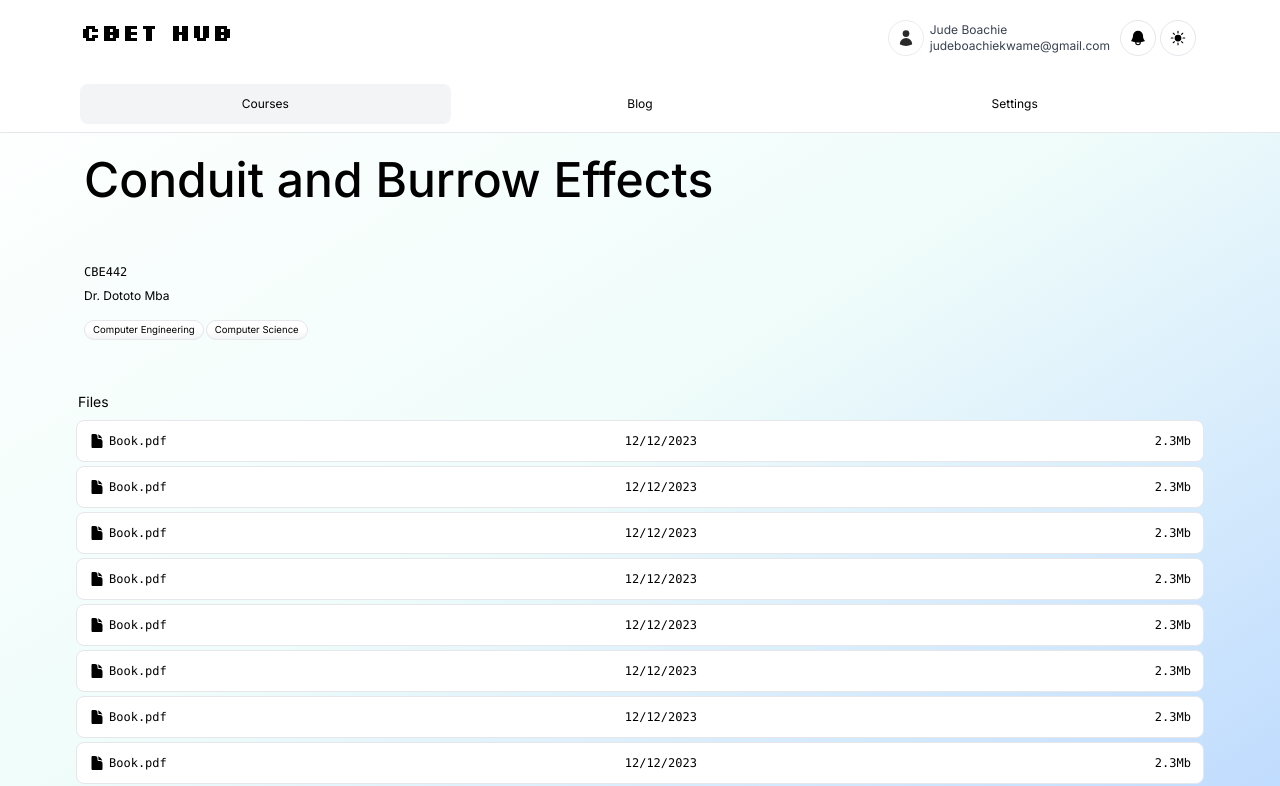
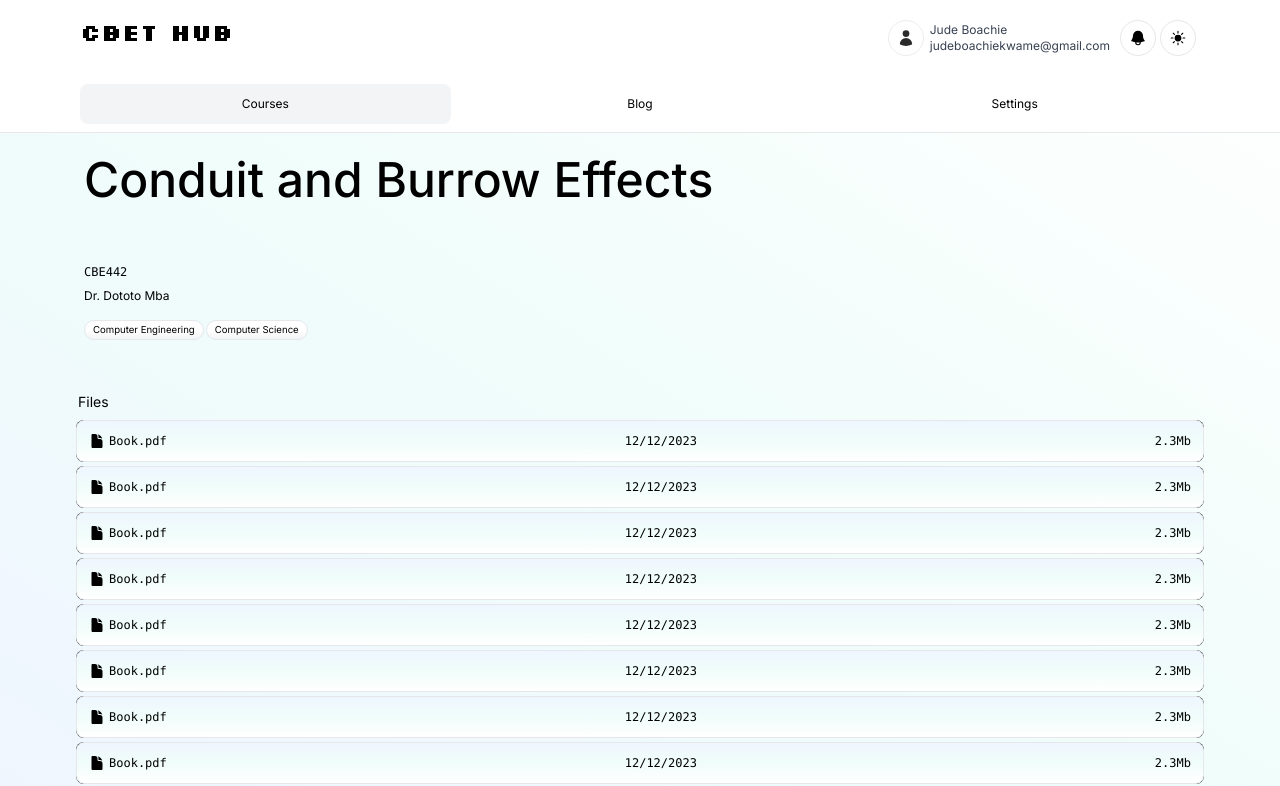
Before and after one commit to jdboachie/cbethub, a Next.js app: page /course/cbe442 in a window 1280 px wide. Shown: the top 786 px of the page. Built offline with nearby package versions, Linux system fonts and the light colour scheme.

Commit message:
body gradient

```diff
--- a/app/globals.css
+++ b/app/globals.css
@@ -20,7 +20,7 @@
 
 body {
   height: 100vh;
-  @apply bg-blend-darken bg-gradient-to-tl from-blue-200 dark:from-[#03045e] via-teal-50 dark:via-[#111] to-white dark:to-[#000] bg-fixed bg-no-repeat bg-cover
+  @apply bg-gradient-to-tr from-blue-50 dark:from-[#020229] via-teal-50 dark:via-[#111] to-white dark:to-[#000] bg-fixed bg-no-repeat bg-cover
 }
 
 .card-gradient {
--- a/components/CourseCard.tsx
+++ b/components/CourseCard.tsx
@@ -24,7 +24,7 @@ const CourseCard = (
   return (
     <Link
         className={`border rounded-lg dark:border-[#333] h-fit p-3 justify-end items-start flex flex-col space-y-2 cursor-pointer
-                   hover:shadow-xl active:bg-transparent dark:bg-[#111] bg-white
+                   hover:shadow-xl dark:bg-[#111] bg-white
                    transition duration-250 ease-in-out
                    ${grid ? 'max-sm:w-fit': 'max-sm:w-full'}
                    ${clicked ? 'shadow-xl scale-105' : ''}`}
--- a/components/File.tsx
+++ b/components/File.tsx
@@ -4,7 +4,7 @@ DocumentIcon
 
 const File = () => {
   return (
-    <li className='p-3 flex text-xs font-mono justify-between rounded-lg border dark:border-[#333] bg-white dark:bg-[#111] hover:text-blue-500 dark:hover:text-blue-500 cursor-pointer'>
+    <li className='p-3 flex text-xs font-mono justify-between rounded-lg border dark:border-[#333] bg-gradient-to-b backdrop-brightness-0 from-blue-50 dark:from-[#020229] via-teal-50 dark:via-[#111] to-white dark:to-[#000] bg-fixed bg-no-repeat bg-cover hover:text-blue-500 dark:hover:text-blue-500 cursor-pointer'>
         <div className="flex">
             <DocumentIcon className='w-4 h-4 mr-1 inline-block dark:text-white'/>
             <p className="text-xs">
--- a/components/PageTitle.tsx
+++ b/components/PageTitle.tsx
@@ -4,7 +4,7 @@ import { lato } from '@/lib/fonts'
 const PageTitle = ({title}: {title?: string}) => {
   return (
     <div
-        className={`text-5xl text-left font-[500] dark:text-[#eee]
+        className={`text-5xl max-sm:text-[2.5rem] text-left font-[500] dark:text-[#eee]
                    px-5 py-7`}
     >
         {title? title : 'Error'}
```
